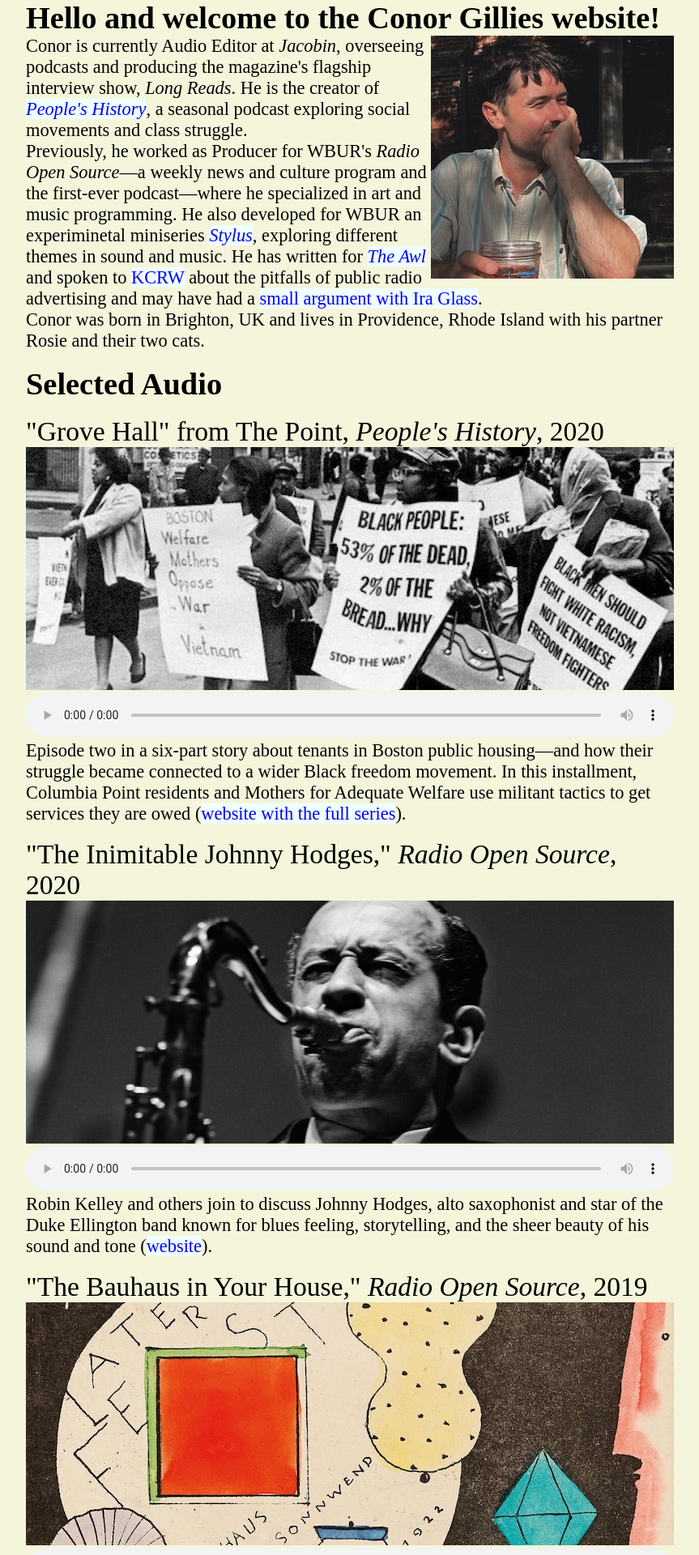
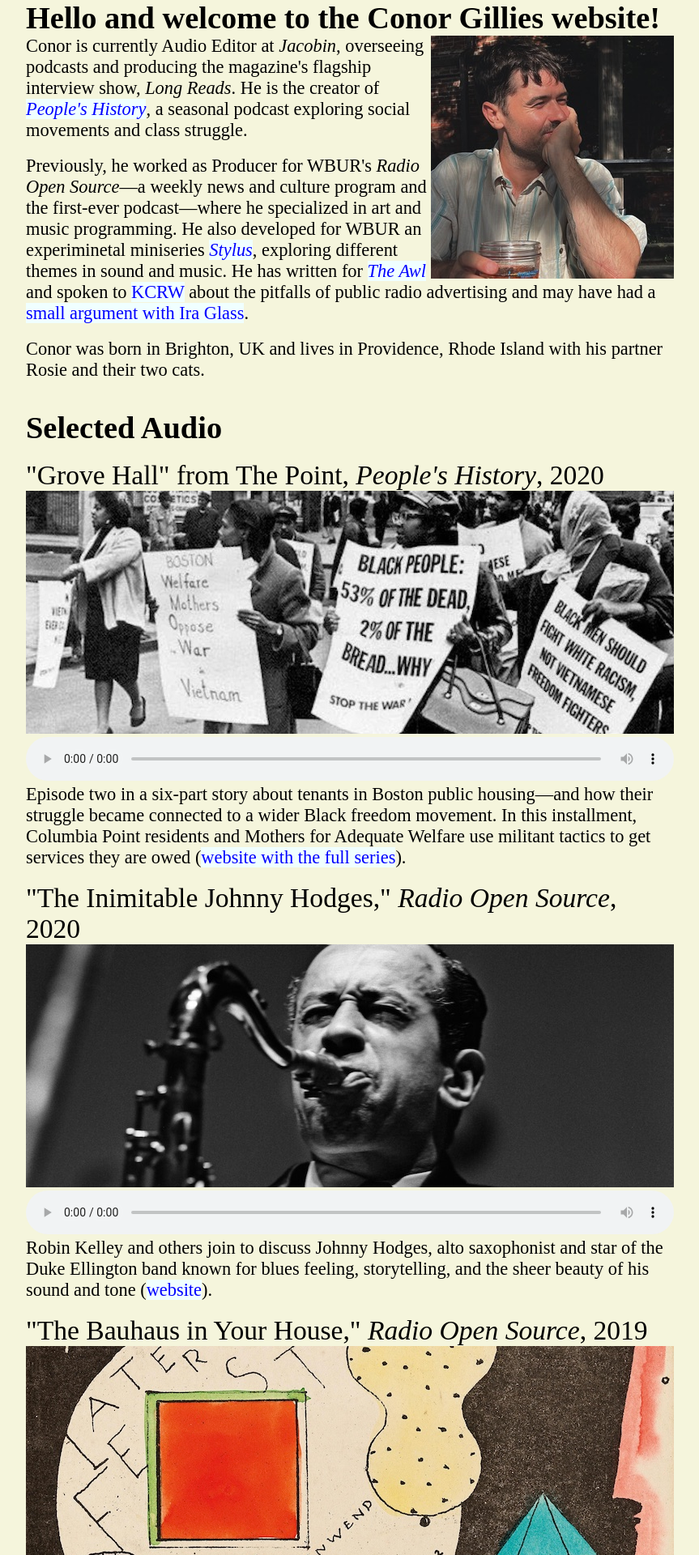
Before and after one commit to huihuiandilly/huihuiandilly.github.io, a Jekyll site: the page built from index.html, in a window 1280 px wide. Shown: the top 1920 px of the page at 81% size, without its empty margins (208-1071 px from the left). Built offline with Jekyll 4.4.1, drawn with Linux system fonts in a browser that asks for light colours.

Commit message:
Update index.html

```diff
--- a/index.html
+++ b/index.html
@@ -4,9 +4,9 @@
 ---
 <div class="blurb">
 	<p2><b>Hello and welcome to the Conor Gillies website!</b></p2><br/>
-	<p><img src="/pics/profile.jpg" alt="photo of Conor" width="20%" style="float:right">Conor is currently Audio Editor at <i>Jacobin</i>, overseeing podcasts and producing the magazine's flagship interview show, <i>Long Reads</i>. He is the creator of <a href="http://www.peopleshistorypod.net" target="_blank"><i>People's History</i></a>, a seasonal podcast exploring social movements and class struggle.</p>
-	<p>Previously, he worked as Producer for WBUR's <i>Radio Open Source</i>—a weekly news and culture program and the first-ever podcast—where he specialized in art and music programming. He also developed for WBUR an experiminetal miniseries <a href="https://stylusradio.org/series-1" target="_blank"><i>Stylus</i></a>, exploring different themes in sound and music. He has written for <a href="http://web.archive.org/web/20220808081557/https://www.theawl.com/2015/05/podcasting-and-the-selling-of-public-radio/" target="_blank"><i>The Awl</i></a> and spoken to <a href="https://www.kcrw.com/news/shows/to-the-point/public-radio-capitalism-and-native-advertising/native-advertising-and-audience-trust" target="_blank">KCRW</a> about the pitfalls of public radio advertising and may have had a <a href="https://current.org/2015/05/the-pub-19-podcast-advertising-ethics-ira-glass-clarifies-capitalism-remark-membership-video-on-demand-what-young-public-media-people-want/" target="_blank">small argument with Ira Glass</a>.</p>
-	<p>Conor was born in Brighton, UK and lives in Providence, Rhode Island with his partner Rosie and their two cats.</p>
+	<p><img src="/pics/profile.jpg" alt="photo of Conor" width="20%" style="float:right">Conor is currently Audio Editor at <i>Jacobin</i>, overseeing podcasts and producing the magazine's flagship interview show, <i>Long Reads</i>. He is the creator of <a href="http://www.peopleshistorypod.net" target="_blank"><i>People's History</i></a>, a seasonal podcast exploring social movements and class struggle.</p><br>
+	<p>Previously, he worked as Producer for WBUR's <i>Radio Open Source</i>—a weekly news and culture program and the first-ever podcast—where he specialized in art and music programming. He also developed for WBUR an experiminetal miniseries <a href="https://stylusradio.org/series-1" target="_blank"><i>Stylus</i></a>, exploring different themes in sound and music. He has written for <a href="http://web.archive.org/web/20220808081557/https://www.theawl.com/2015/05/podcasting-and-the-selling-of-public-radio/" target="_blank"><i>The Awl</i></a> and spoken to <a href="https://www.kcrw.com/news/shows/to-the-point/public-radio-capitalism-and-native-advertising/native-advertising-and-audience-trust" target="_blank">KCRW</a> about the pitfalls of public radio advertising and may have had a <a href="https://current.org/2015/05/the-pub-19-podcast-advertising-ethics-ira-glass-clarifies-capitalism-remark-membership-video-on-demand-what-young-public-media-people-want/" target="_blank">small argument with Ira Glass</a>.</p><br>
+	<p>Conor was born in Brighton, UK and lives in Providence, Rhode Island with his partner Rosie and their two cats.</p><br>
 	<br>
 
 	<p2><b>Selected Audio</b></p2>
```
